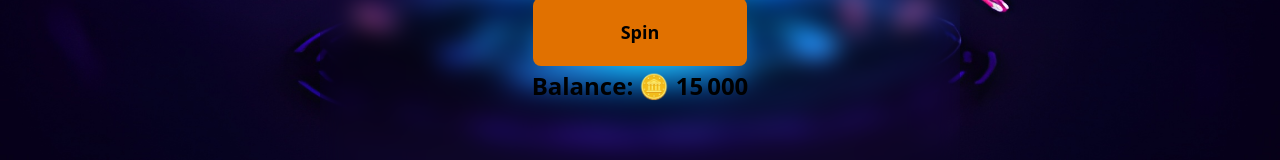
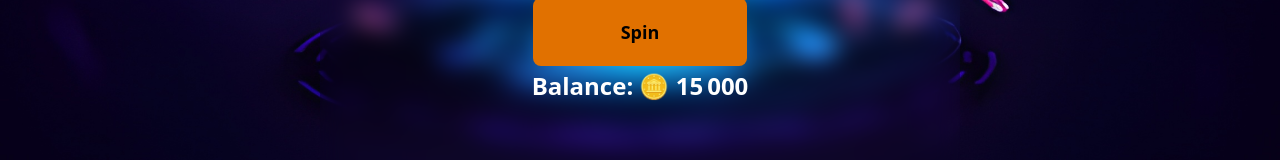
Before and after one commit to petko-todorov/simple-slot-game, a React (Vite) app: page / in a window 1280 px wide. Shown: the part 592-752 px from the top of the page. Built offline with nearby package versions, Linux system fonts and the light colour scheme.

Commit message:
Change font color

```diff
--- a/src/components/BalanceDisplay.jsx
+++ b/src/components/BalanceDisplay.jsx
@@ -2,7 +2,9 @@
     const formattedBalance = new Intl.NumberFormat("fr-FR").format(balance);
 
     return (
-        <div className="text-2xl font-bold">Balance: 🪙 {formattedBalance}</div>
+        <div className="text-2xl font-bold text-white">
+            Balance: 🪙 {formattedBalance}
+        </div>
     );
 };
 
```
